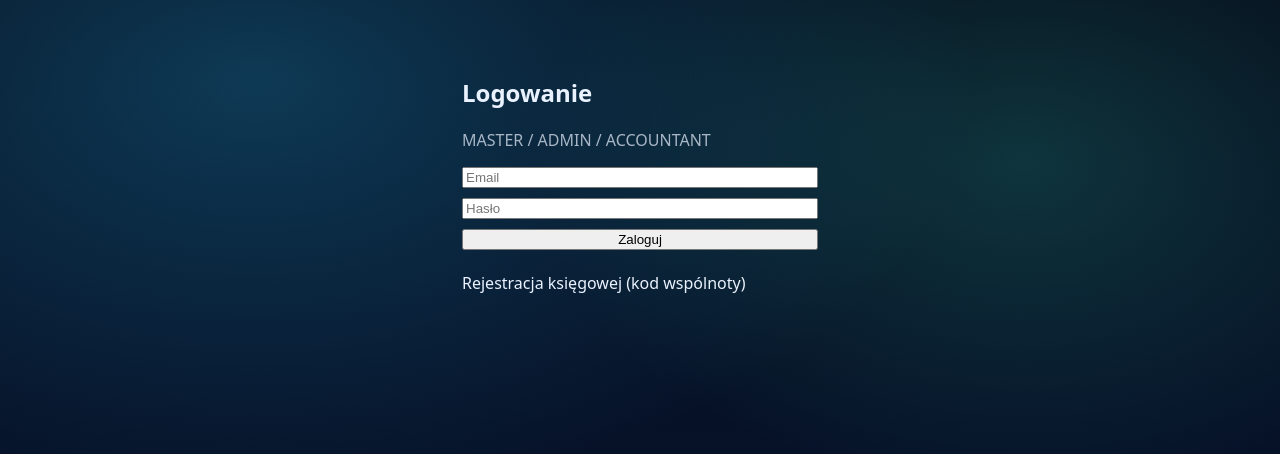
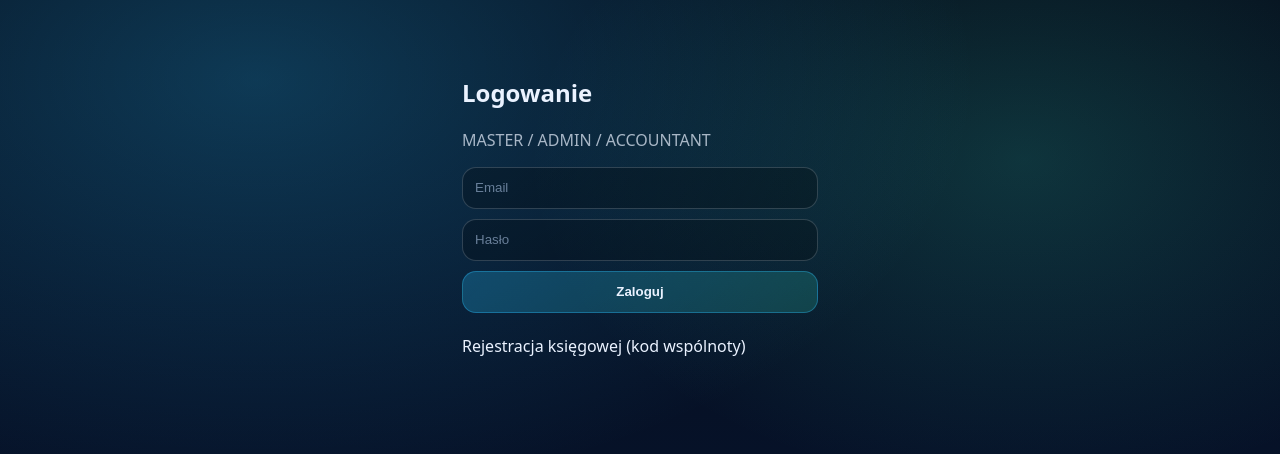
Before and after one commit to mrlachnowicz-hash/e-lokator-webpanel, a Next.js app in the folder webpanel/: page /login in a window 1280 px wide. Shown: the top 454 px of the page. Built offline with nearby package versions, Linux system fonts and the light colour scheme; no server answers.

Commit message:
Add files via upload

```diff
--- a/webpanel/src/app/globals.css
+++ b/webpanel/src/app/globals.css
@@ -159,13 +159,15 @@ a{ color:inherit; text-decoration:none; }
 
 .input, .select{
   height:42px;
+  width:100%;
+  max-width:100%;
   padding:0 12px;
   border-radius: 14px;
   border:1px solid rgba(234,242,255,.18);
   background: rgba(0,0,0,.25);
   color: var(--text);
   outline:none;
-  min-width: 240px;
+  min-width: 0;
 }
 .input::placeholder{ color: rgba(157,179,211,.65); }
 .input:focus, .select:focus{
@@ -201,3 +203,16 @@ a{ color:inherit; text-decoration:none; }
   padding:24px;
   color:var(--muted);
 }
+
+
+.accessWrap{
+  min-height:100vh;
+  display:flex;
+  align-items:center;
+  justify-content:center;
+  padding:24px;
+}
+
+.accessCard{
+  width:min(100%, 520px);
+}
--- a/webpanel/src/app/login/page.tsx
+++ b/webpanel/src/app/login/page.tsx
@@ -1,36 +1,63 @@
 "use client";
 
-import { useState } from "react";
+import { useEffect, useState } from "react";
 import { useRouter } from "next/navigation";
-import { signInWithEmailAndPassword } from "firebase/auth";
+import { signInWithEmailAndPassword, signOut } from "firebase/auth";
 import Link from "next/link";
 import { auth } from "../../lib/firebase";
+import { useAuth } from "../../lib/authContext";
+
+const ALLOWED_ROLES = ["MASTER", "ADMIN", "ACCOUNTANT"];
 
 export default function LoginPage() {
   const router = useRouter();
+  const { user, profile, loading } = useAuth();
   const [email, setEmail] = useState("");
   const [password, setPassword] = useState("");
   const [err, setErr] = useState<string | null>(null);
+  const [checkingRole, setCheckingRole] = useState(false);
+
+  useEffect(() => {
+    if (loading || !user) return;
+    const role = String(profile?.role || "");
+
+    if (!role) {
+      setCheckingRole(true);
+      return;
+    }
+
+    if (ALLOWED_ROLES.includes(role)) {
+      router.replace("/dashboard");
+      return;
+    }
+
+    setCheckingRole(false);
+    setErr("To konto nie ma dostępu do webpanelu. Lokator korzysta z aplikacji mobilnej.");
+    signOut(auth).catch(() => undefined);
+  }, [loading, user, profile, router]);
 
   return (
     <div style={{ padding: 32, maxWidth: 420, margin: "0 auto" }}>
       <h2>Logowanie</h2>
       <p style={{ opacity: 0.7 }}>MASTER / ADMIN / ACCOUNTANT</p>
       <div style={{ display: "grid", gap: 10 }}>
-        <input placeholder="Email" value={email} onChange={(e) => setEmail(e.target.value)} />
-        <input placeholder="Hasło" type="password" value={password} onChange={(e) => setPassword(e.target.value)} />
+        <input className="input" placeholder="Email" value={email} onChange={(e) => setEmail(e.target.value)} />
+        <input className="input" placeholder="Hasło" type="password" value={password} onChange={(e) => setPassword(e.target.value)} />
         <button
+          className="btn"
+          disabled={checkingRole}
           onClick={async () => {
             setErr(null);
+            setCheckingRole(false);
             try {
               await signInWithEmailAndPassword(auth, email, password);
-              router.replace("/dashboard");
+              setCheckingRole(true);
             } catch (e: any) {
               setErr(e?.message || "Błąd");
             }
           }}
         >
-          Zaloguj
+          {checkingRole ? "Sprawdzanie roli..." : "Zaloguj"}
         </button>
         {err && <div style={{ color: "crimson" }}>{err}</div>}
         <div style={{ marginTop: 12 }}>
--- a/webpanel/src/lib/authContext.tsx
+++ b/webpanel/src/lib/authContext.tsx
@@ -26,13 +26,15 @@ const Ctx = createContext<AuthCtx>({ user: null, profile: null, loading: true })
 export function AuthProvider({ children }: { children: React.ReactNode }) {
   const [user, setUser] = useState<User | null>(null);
   const [profile, setProfile] = useState<UserProfile | null>(null);
-  const [loading, setLoading] = useState(true);
+  const [authLoading, setAuthLoading] = useState(true);
+  const [profileLoading, setProfileLoading] = useState(false);
 
   useEffect(() => {
     const unsub = onAuthStateChanged(auth, (u) => {
       setUser(u);
-      setLoading(false);
+      setAuthLoading(false);
       setProfile(null);
+      setProfileLoading(!!u);
     });
     return () => unsub();
   }, []);
@@ -42,9 +44,14 @@ export function AuthProvider({ children }: { children: React.ReactNode }) {
     const ref = doc(db, "users", user.uid);
     const unsub = onSnapshot(ref, (snap) => {
       setProfile((snap.data() || null) as any);
+      setProfileLoading(false);
+    }, () => {
+      setProfileLoading(false);
     });
     return () => unsub();
   }, [user]);
+
+  const loading = authLoading || (user ? profileLoading : false);
 
   const value = useMemo(() => ({ user, profile, loading }), [user, profile, loading]);
   return <Ctx.Provider value={value}>{children}</Ctx.Provider>;
```
Also changed, not shown: webpanel/src/components/Nav.tsx (+9 -1 lines), webpanel/src/components/RequireAuth.tsx (+22 -1 lines).
